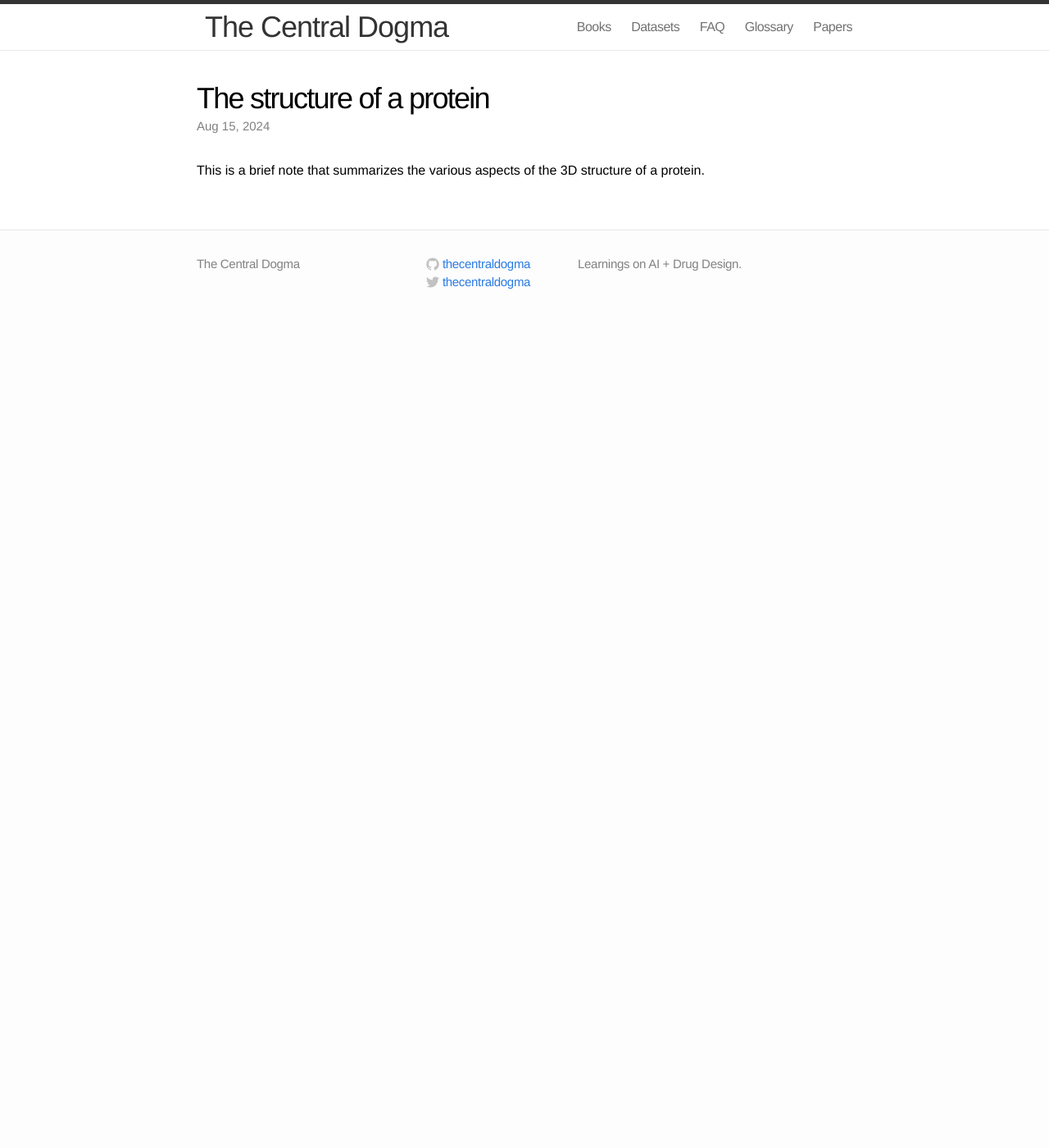
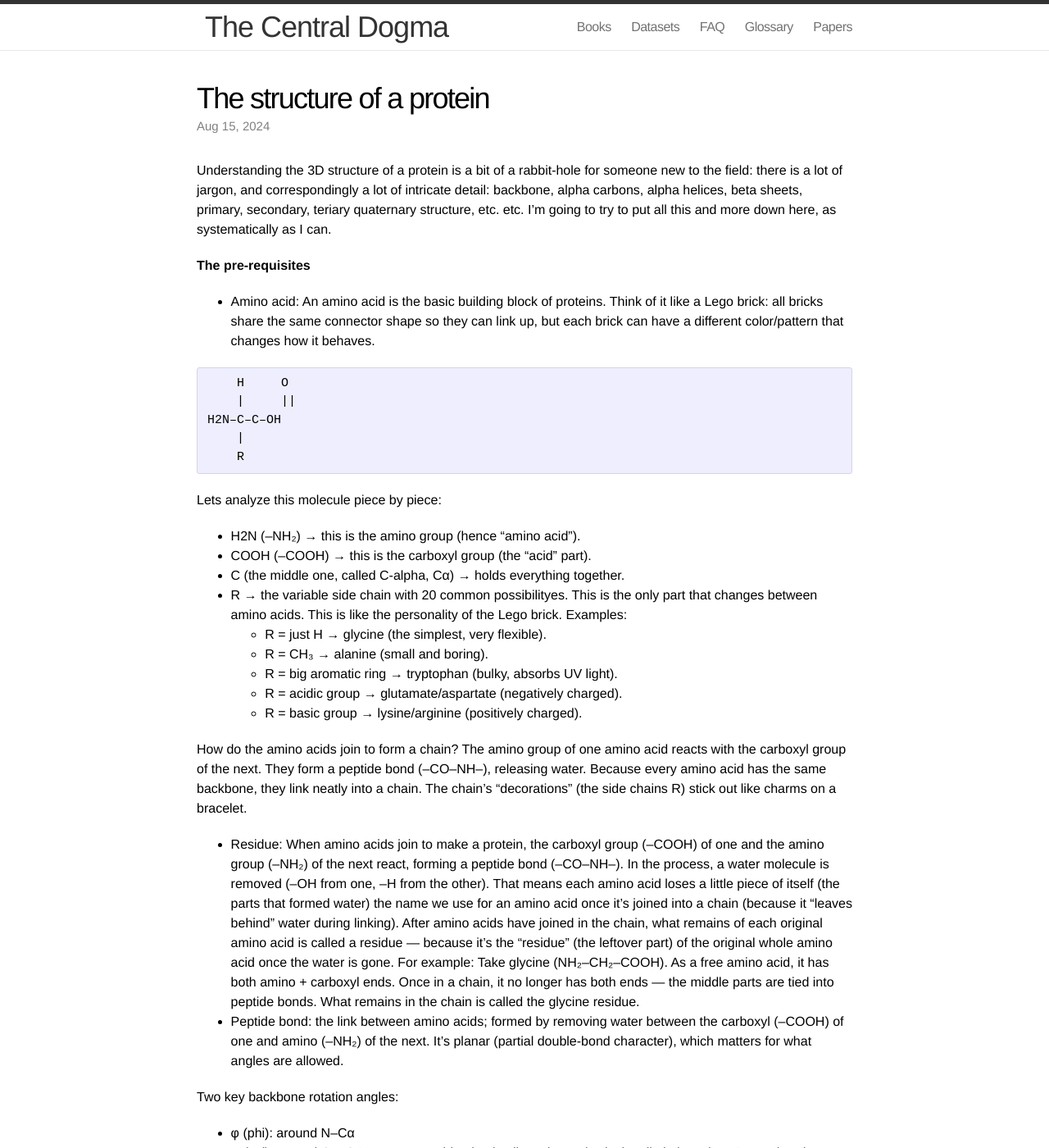
Before and after one commit to thecentraldogma/thecentraldogma.github.io, a Jekyll site: the page built from _posts/2024-08-15-structure.md, in a window 1280 px wide and 1400 px high. Shown: the whole window at 82% size. Built offline with Jekyll 4.4.1, drawn with Linux system fonts in a browser that asks for light colours; some of the changed text lies outside the part shown.

Commit message:
Update 2024-08-15-structure.md

````diff
--- a/_posts/2024-08-15-structure.md
+++ b/_posts/2024-08-15-structure.md
@@ -5,4 +5,35 @@ date: 2024-08-15
 mathjax: true
 ---
 
-This is a brief note that summarizes the various aspects of the 3D structure of a protein.
+Understanding the 3D structure of a protein is a bit of a rabbit-hole for someone new to the field: there is a lot of jargon, and correspondingly a lot of intricate detail: backbone, alpha carbons, alpha helices, beta sheets, primary, secondary, teriary quaternary structure, etc. etc. I'm going to try to put all this and more down here, as systematically as I can.
+
+**The pre-requisites**
+- Amino acid: An amino acid is the basic building block of proteins. Think of it like a Lego brick: all bricks share the same connector shape so they can link up, but each brick can have a different color/pattern that changes how it behaves.
+
+```
+    H     O
+    |     ||
+H2N–C–C–OH
+    |
+    R
+```
+Lets analyze this molecule piece by piece:
+- H2N (–NH₂) → this is the amino group (hence “amino acid”).
+- COOH (–COOH) → this is the carboxyl group (the “acid” part).
+- C (the middle one, called C-alpha, Cα) → holds everything together.
+- R → the variable side chain with 20 common possibilityes. This is the only part that changes between amino acids. This is like the personality of the Lego brick. Examples:
+  - R = just H → glycine (the simplest, very flexible).
+  - R = CH₃ → alanine (small and boring).
+  - R = big aromatic ring → tryptophan (bulky, absorbs UV light).
+  - R = acidic group → glutamate/aspartate (negatively charged).
+  - R = basic group → lysine/arginine (positively charged).
+
+How do the amino acids join to form a chain? The amino group of one amino acid reacts with the carboxyl group of the next. They form a peptide bond (–CO–NH–), releasing water. Because every amino acid has the same backbone, they link neatly into a chain. The chain’s “decorations” (the side chains R) stick out like charms on a bracelet.
+- Residue: When amino acids join to make a protein, the carboxyl group (–COOH) of one and the amino group (–NH₂) of the next react, forming a peptide bond (–CO–NH–). In the process, a water molecule is removed (–OH from one, –H from the other). That means each amino acid loses a little piece of itself (the parts that formed water) the name we use for an amino acid once it’s joined into a chain (because it “leaves behind” water during linking).  After amino acids have joined in the chain, what remains of each original amino acid is called a residue — because it’s the “residue” (the leftover part) of the original whole amino acid once the water is gone. For example: Take glycine (NH₂–CH₂–COOH). As a free amino acid, it has both amino + carboxyl ends. Once in a chain, it no longer has both ends — the middle parts are tied into peptide bonds. What remains in the chain is called the glycine residue.
+
+- Peptide bond: the link between amino acids; formed by removing water between the carboxyl (–COOH) of one and amino (–NH₂) of the next. It’s planar (partial double-bond character), which matters for what angles are allowed.
+
+Two key backbone rotation angles:
+- φ (phi): around N–Cα
+- ψ (psi): around Cα–C
+Not every combination is allowed—steric clashes limit them (see Ramachandran plot), and those allowed zones give rise to the recurring shapes below.
````
